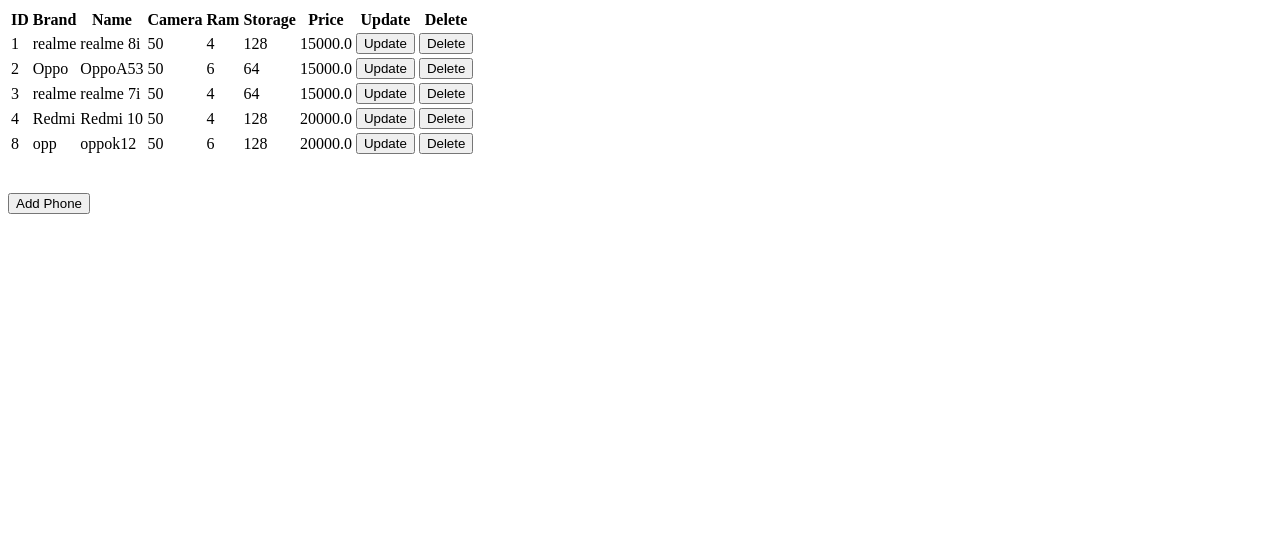
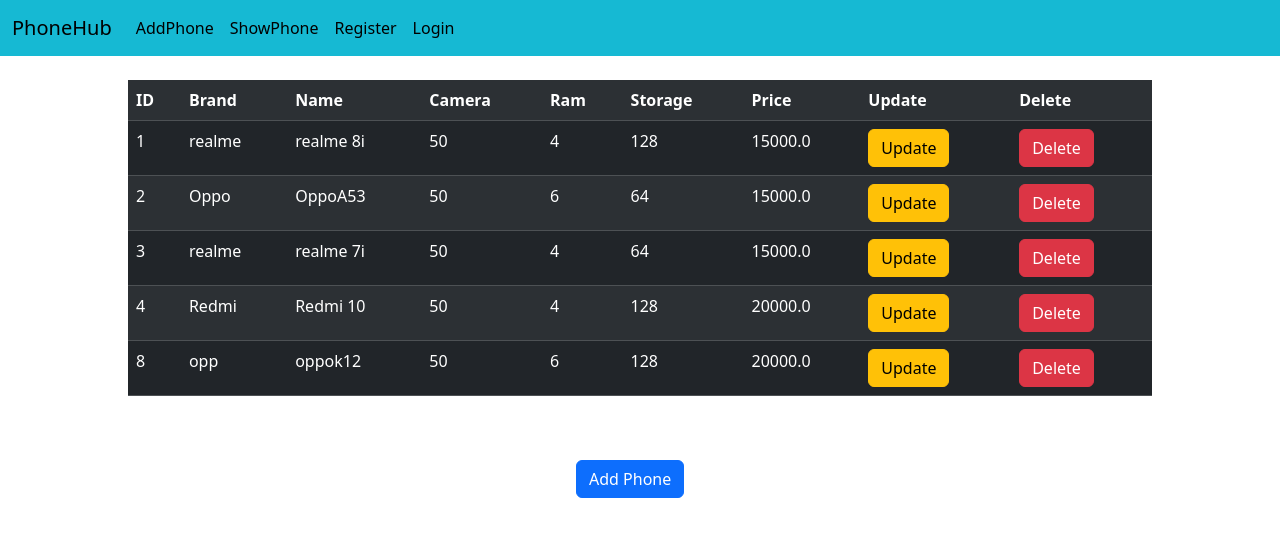
Before and after one commit to Deepak9370/SmartKart, a Django app: page /PhoneHub/show/ in a window 1280 px wide. Shown: the top 537 px of the page. Run offline with Django 5.2, Linux system fonts and the light colour scheme; data comes from the database, SQL or seed files in the repository; both versions use the stored data as it was after the commit.

Commit message:
UI changes

```diff
--- a/SmartKartProject/PhoneHub/urls.py
+++ b/SmartKartProject/PhoneHub/urls.py
@@ -1,7 +1,9 @@
+from django.template.defaultfilters import first
 from django.urls import path
-from .views import addPhone, updatePhone, deletePhone, showPhone
+from .views import first_view, addPhone, updatePhone, deletePhone, showPhone
 
 urlpatterns=[
+    path("first/",first_view),
     path("add/",addPhone, name="add-phone"),
     path("Update/<i>/",updatePhone, name="update-phone"),
     path("Delete/<i>/",deletePhone, name="delete-phone"),
--- a/SmartKartProject/PhoneHub/views.py
+++ b/SmartKartProject/PhoneHub/views.py
@@ -2,9 +2,11 @@
 from django.shortcuts import render, redirect
 from .forms import PhoneModelForm
 from .models import PhoneModel
-
 # Create your views here.
-
+def first_view(request):
+    templates="layout.html"
+    context={}
+    return render(request, templates, context)
 
 def addPhone(request):
     form = PhoneModelForm()
--- a/SmartKartProject/templates/PhoneHub/show.html
+++ b/SmartKartProject/templates/PhoneHub/show.html
@@ -1,11 +1,11 @@
-<!DOCTYPE html>
-<html lang="en">
-<head>
-    <meta charset="UTF-8">
+{% extends "layout.html" %}
+{% block title %}
     <title>Show Phones</title>
-</head>
-<body>
-    <table>
+{% endblock %}
+
+
+{% block content %}
+    <table class="table table-dark table-striped" style="width:80%; margin-left:10%;">
         <tr>
             <th>ID</th>
             <th>Brand</th>
@@ -26,12 +26,11 @@
                 <td>{{phone.ram}}</td>
                 <td>{{phone.storage}}</td>
                 <td>{{phone.price}}</td>
-                <td><a href="{% url 'update-phone' phone.id %}"><button>Update</button></a></td>
-                <td><a href="{% url 'delete-phone' phone.id %}"><button>Delete</button></a></td>
+                <td><a href="{% url 'update-phone' phone.id %}"><button class="btn btn-warning">Update</button></a></td>
+                <td><a href="{% url 'delete-phone' phone.id %}"><button class="btn btn-danger">Delete</button></a></td>
             </tr>
         {% endfor %}
     </table>
     <br><br>
-    <a href="{% url 'add-phone' %}"><button>Add Phone</button></a>
-</body>
-</html>
+    <a href="{% url 'add-phone' %}"><button class="btn btn-primary" style="margin-left:45%;">Add Phone</button></a>
+{% endblock %}
--- /dev/null
+++ b/SmartKartProject/templates/layout.html
@@ -0,0 +1,40 @@
+<!DOCTYPE html>
+<html lang="en">
+<head>
+    <meta charset="UTF-8">
+    {% block title %}
+    <title>Title</title>
+    {% endblock %}
+    <link href="https://cdn.jsdelivr.net/npm/bootstrap@5.3.7/dist/css/bootstrap.min.css" rel="stylesheet" integrity="sha384-LN+7fdVzj6u52u30Kp6M/trliBMCMKTyK833zpbD+pXdCLuTusPj697FH4R/5mcr" crossorigin="anonymous">
+</head>
+<body>
+    <nav class="navbar navbar-expand-lg" style="background-color: #16B9D3;">
+  <div class="container-fluid">
+    <a class="navbar-brand" href="#">PhoneHub</a>
+    <button class="navbar-toggler" type="button" data-bs-toggle="collapse" data-bs-target="#navbarNavAltMarkup" aria-controls="navbarNavAltMarkup" aria-expanded="false" aria-label="Toggle navigation">
+      <span class="navbar-toggler-icon"></span>
+    </button>
+    <div class="collapse navbar-collapse" id="navbarNavAltMarkup">
+      <div class="navbar-nav">
+        <a class="nav-link active" href="{% url 'add-phone' %}">AddPhone</a>
+        <a class="nav-link active" href="{% url 'show-phone' %}">ShowPhone</a>
+          {% if user.is_authenticated %}
+            <a class="nav-link active" href="#">Logout</a>
+          {% else %}
+            <a class="nav-link active" href="#">Register</a>
+            <a class="nav-link active" href="#">Login</a>
+          {% endif %}
+
+
+      </div>
+    </div>
+  </div>
+</nav><br>
+
+    {% block content %}
+       <p>First Phone</p>
+    {% endblock %}
+
+    <script src="https://cdn.jsdelivr.net/npm/bootstrap@5.3.7/dist/js/bootstrap.bundle.min.js" integrity="sha384-ndDqU0Gzau9qJ1lfW4pNLlhNTkCfHzAVBReH9diLvGRem5+R9g2FzA8ZGN954O5Q" crossorigin="anonymous"></script>
+</body>
+</html>
```
Also changed, not shown: SmartKartProject/SmartKartProject/settings.py (+7 -0 lines), SmartKartProject/templates/PhoneHub/form.html (+13 -11 lines), SmartKartProject/db.sqlite3.
